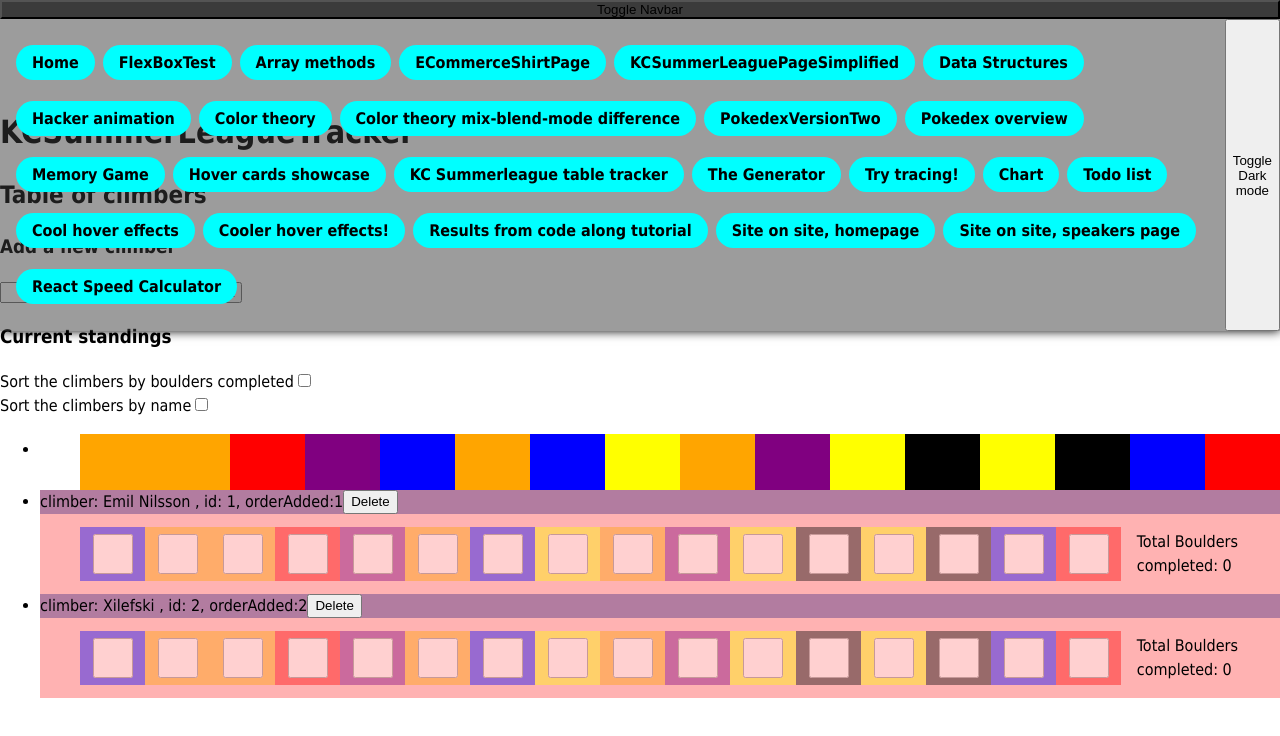
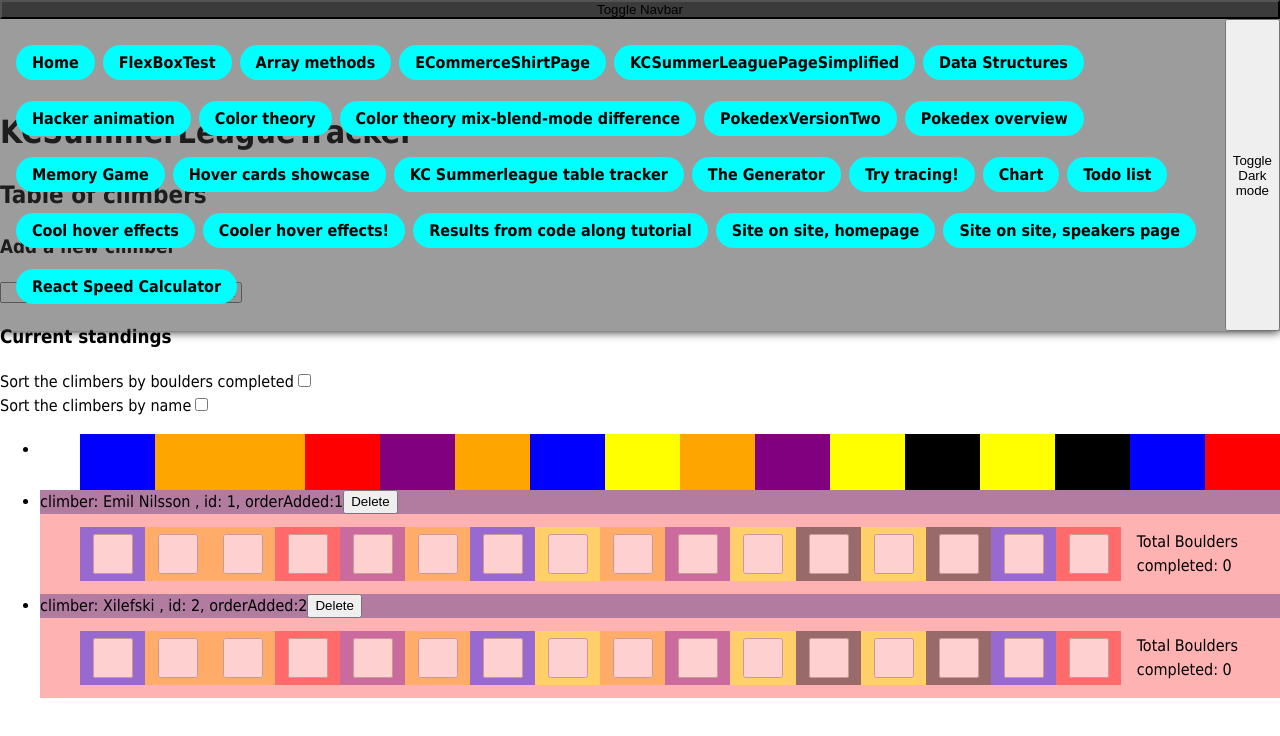
Before and after one commit to EmilNilssonDataDuctus/vite-app, a React (Vite) app: page /kc-summer-leauge-simplified in a window 1280 px wide. Shown: the top 736 px of the page. Built offline with nearby package versions, Linux system fonts and the light colour scheme.

Commit message:
Sort content in table header to match content in table body

```diff
--- a/src/Pages/KCSummerLeaguePageSimplified/KCSummerLeaguePageSimplified.tsx
+++ b/src/Pages/KCSummerLeaguePageSimplified/KCSummerLeaguePageSimplified.tsx
@@ -162,7 +162,11 @@ export const KCSummerLeaguePageSimplified = () => {
           <ul>
             <li>
               <ul style={{ display: "flex", alignItems: "center" }}>
-                {boulders.map(({ wall, color }) => (
+                {boulders
+                  .sort((boulderA, boulderB) =>
+                    boulderA.boulderId > boulderB.boulderId ? 1 : -1
+                  )
+                  .map(({ wall, color }) => (
                     <li
                       style={{
                         backgroundColor: color,
```
Lines whose indentation alone changed are shown as unchanged.
